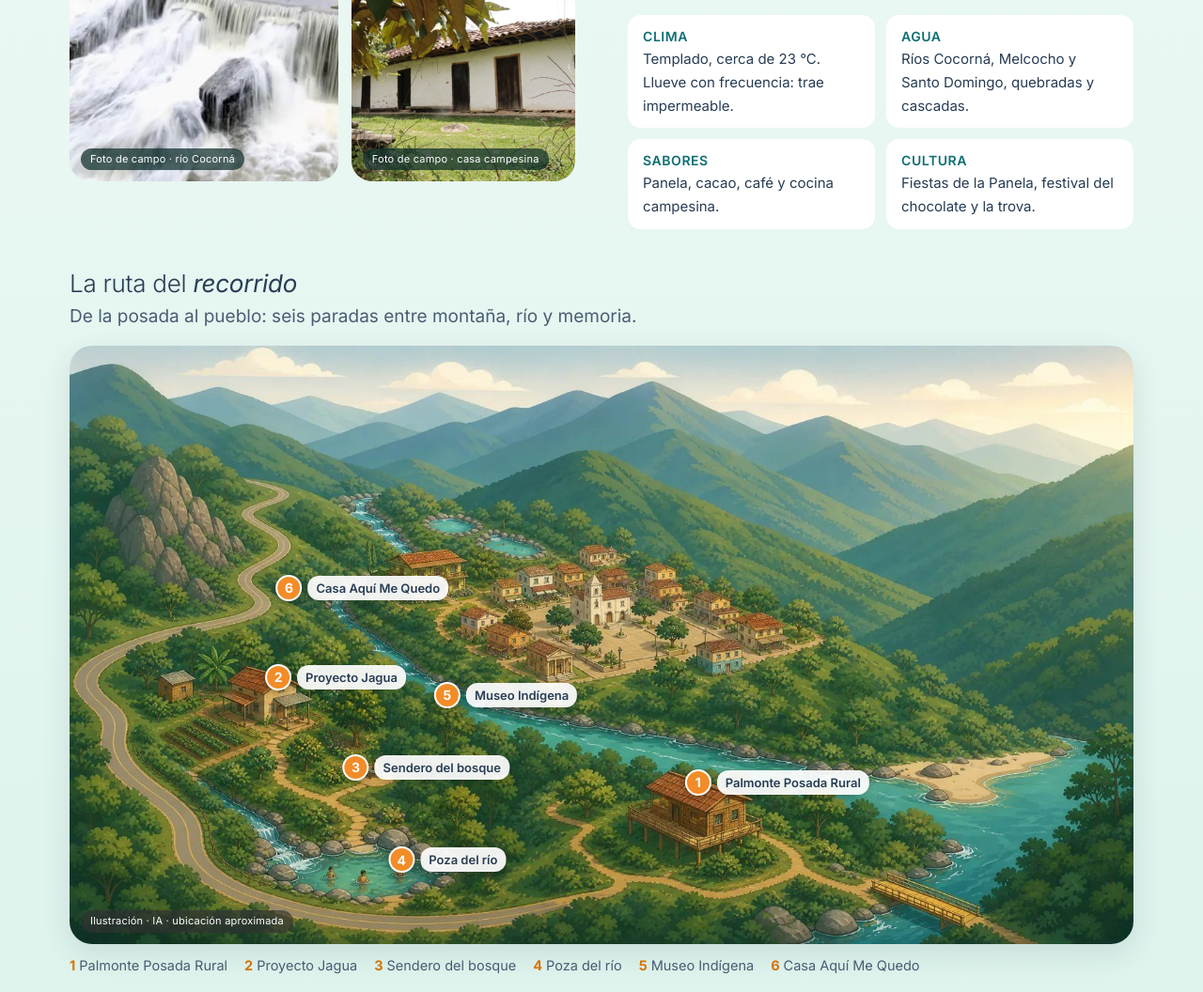
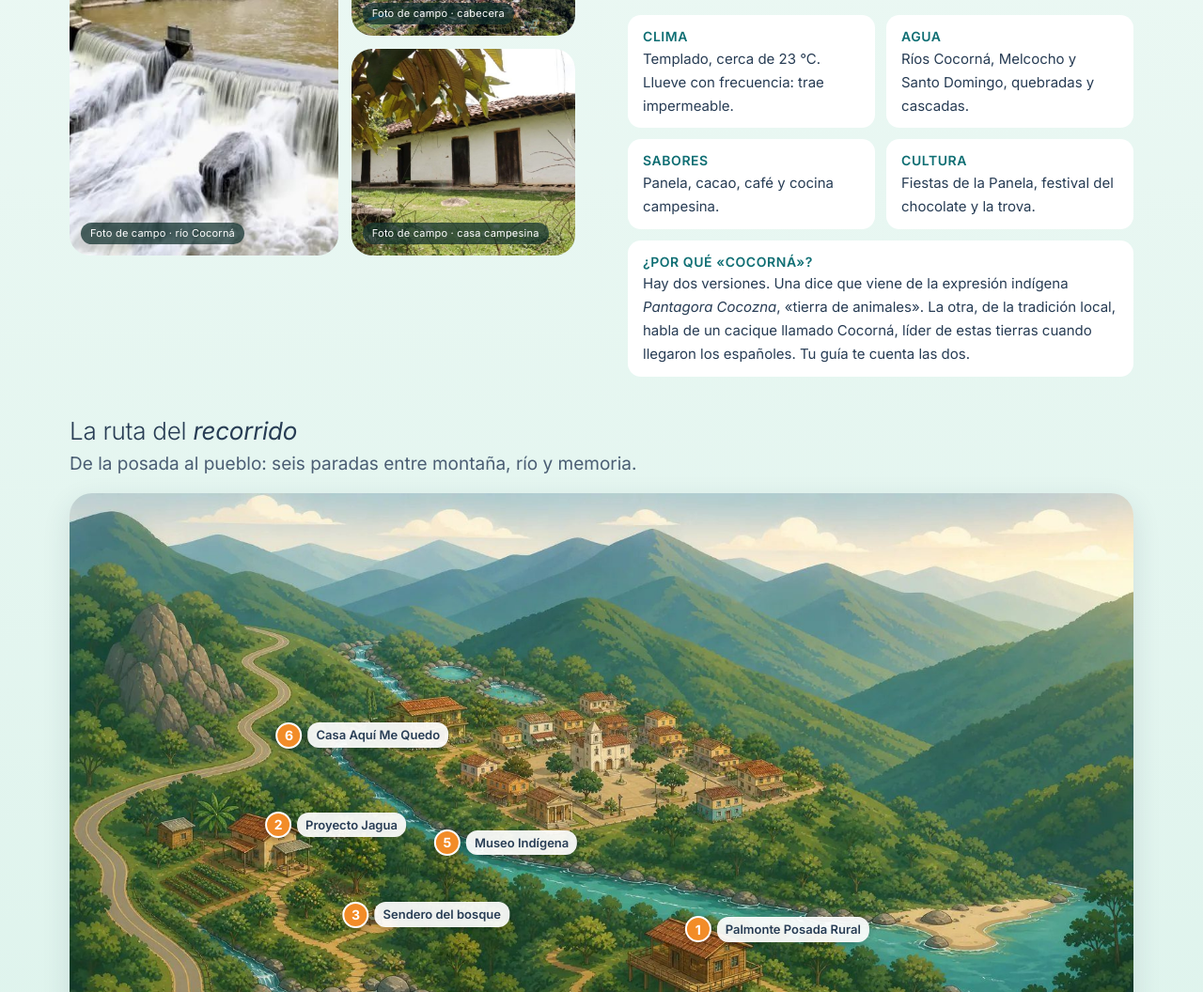
Before and after one commit to tansitours-eng9/reconecta-con-tu-esencia, a plain HTML site: page index.html in a window 1280 px wide. Shown: the part 3125-4181 px from the top of the page at 94% size. Drawn offline with Linux system fonts and the light colour scheme.

Commit message:
Origen del nombre de Cocorná (ES/EN)
Co-Authored-By: Claude Opus 5.5 <noreply@anthropic.com>

```diff
--- a/index.html
+++ b/index.html
@@ -378,6 +378,7 @@ body.prof #panel { display: block; }
       <div class="dato"><b>Agua</b><span>Ríos Cocorná, Melcocho y Santo Domingo, quebradas y cascadas.</span></div>
       <div class="dato"><b>Sabores</b><span>Panela, cacao, café y cocina campesina.</span></div>
       <div class="dato"><b>Cultura</b><span>Fiestas de la Panela, festival del chocolate y la trova.</span></div>
+      <div class="dato" style="grid-column:1 / -1;"><b>¿Por qué «Cocorná»?</b><span>Hay dos versiones. Una dice que viene de la expresión indígena <i>Pantagora Cocozna</i>, «tierra de animales». La otra, de la tradición local, habla de un cacique llamado Cocorná, líder de estas tierras cuando llegaron los españoles. Tu guía te cuenta las dos.</span></div>
     </div>
   </div>
 </div>
```
Also changed, not shown: en.html (+1 -0 lines).
